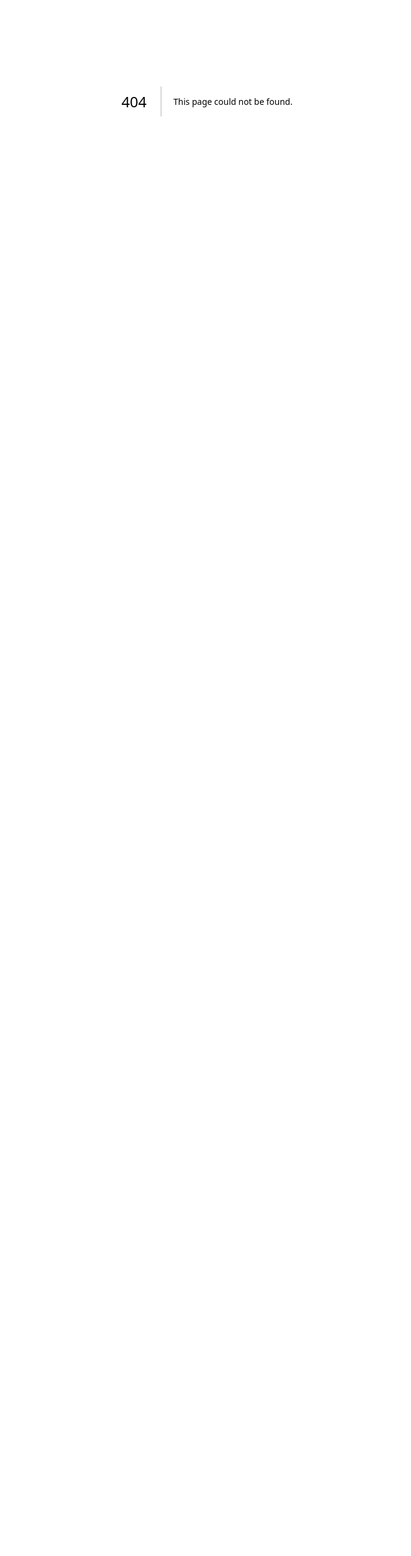
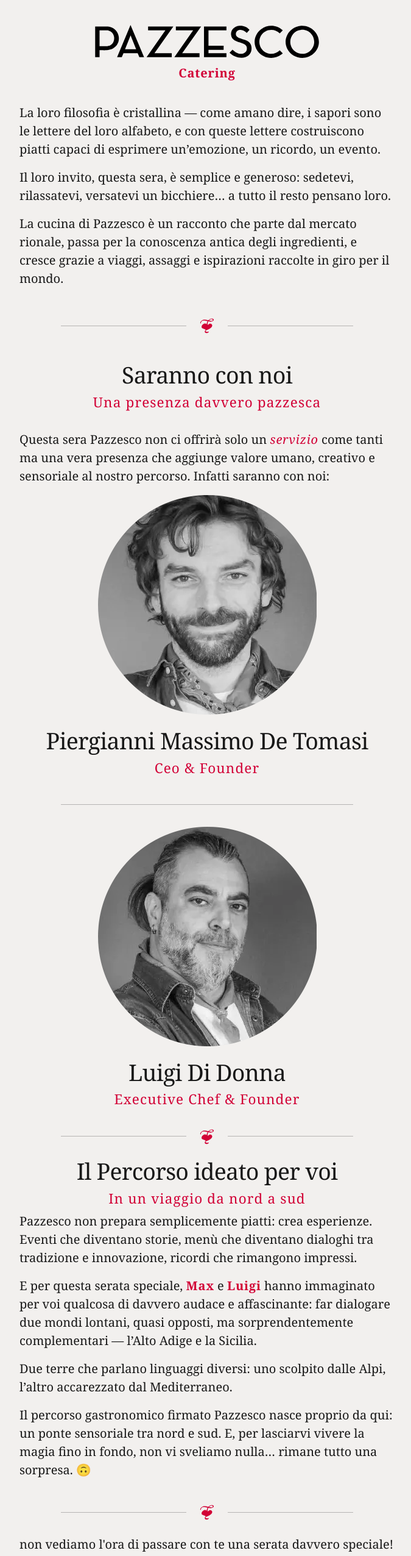
Before and after one commit to Malpensanet/evento, a Next.js app: page /pazzesco in a window 1280 px wide. Before the commit this address had no page. Shown: the part 234-2786 px from the top of the page at 61% size, without its empty margins (300-975 px from the left). Before the commit the page ends 800 px from the top, so only its background shows below. Built offline with nearby package versions, Linux system fonts and the light colour scheme; a web font is replaced by a local one.

Commit message:
Pazzesco

```diff
--- /dev/null
+++ b/src/app/pazzesco/page.tsx
@@ -0,0 +1,179 @@
+"use client";
+
+import { Suspense } from "react";
+import useGuestData from "@/hooks/use-guest-name";
+import Heading from "@/componets/heading";
+import Paragraph from "@/componets/paragraph";
+import Spacer from "@/componets/spacer";
+import Image from "next/image";
+import Container from "@/componets/container";
+
+// Main component that uses the hook
+const PazzescoContent = () => {
+  const { guest, isReady } = useGuestData();
+
+  // Show loading state while data is being fetched
+  if (!isReady) {
+    return (
+      <>
+        <Spacer size={40} />
+        <Paragraph>Caricamento...</Paragraph>
+      </>
+    );
+  }
+
+  const name = guest.name
+    ? guest.name.charAt(0).toUpperCase() + guest.name.slice(1).toLowerCase()
+    : undefined;
+
+  return (
+    <>
+      <Spacer size={40} />
+      <section>
+        <Paragraph>Gentile {name ? name : "Ospite"},</Paragraph>
+        <Paragraph>
+          questa sera avremo il piacere di collaborare con{" "}
+          <strong>Pazzesco Catering</strong>, un laboratorio vivo di creatività,
+          sapori e intuizioni.
+        </Paragraph>
+        <Spacer size={24} line point />
+        <Spacer size={16} />
+        <Container>
+          <div className="centered">
+            <a
+              href="https://pazzesco.catering"
+              hrefLang="it"
+              rel="nofollow noopener noreferrer"
+              target="_blank"
+              aria-label="Visita il sito di Pazzesco Catering"
+            >
+              <Image
+                src="/pazzesco-logo.svg"
+                width={380}
+                height={80}
+                alt="Logo di Pazzasco Catersing"
+                priority
+              />
+            </a>
+          </div>
+          <div className="centered">
+            <span className="subtitleItem">
+              <strong>Catering</strong>
+            </span>
+          </div>
+        </Container>
+        <Spacer size={40} />
+        <Paragraph>
+          La loro filosofia è cristallina — come amano dire, i sapori sono le
+          lettere del loro alfabeto, e con queste lettere costruiscono piatti
+          capaci di esprimere un’emozione, un ricordo, un evento.
+        </Paragraph>
+        <Paragraph>
+          Il loro invito, questa sera, è semplice e generoso: sedetevi,
+          rilassatevi, versatevi un bicchiere… a tutto il resto pensano loro.
+        </Paragraph>
+        <Paragraph>
+          La cucina di Pazzesco è un racconto che parte dal mercato rionale,
+          passa per la conoscenza antica degli ingredienti, e cresce grazie a
+          viaggi, assaggi e ispirazioni raccolte in giro per il mondo.
+        </Paragraph>
+      </section>
+      <section>
+        <Spacer size={32} line point />
+        <Spacer size={16} />
+        <Heading component="h2">Saranno con noi</Heading>
+        <Heading component="h3">Una presenza davvero pazzesca</Heading>
+        <Spacer size={24} />
+        <Paragraph>
+          Questa sera Pazzesco non ci offrirà solo un <em>servizio</em> come
+          tanti ma una vera presenza che aggiunge valore umano, creativo e
+          sensoriale al nostro percorso. Infatti saranno con noi:
+        </Paragraph>
+        <Container>
+          <div className="centered">
+            <Image
+              src="/piergianni-de-tomasi.webp"
+              alt="Foto di Piergianni Massimo De Tomasi"
+              height={360}
+              width={360}
+              loading="lazy"
+            />
+          </div>
+        </Container>
+        <Spacer size={24} />
+        <Heading component="h2">Piergianni Massimo De Tomasi</Heading>
+        <Heading component="h3">Ceo & Founder</Heading>
+        <Spacer line size={48} />
+        <Container>
+          <div className="centered">
+            <Image
+              src="/luigi-di-donna.webp"
+              alt="Foto di Luigi di Donna"
+              height={360}
+              width={360}
+              loading="lazy"
+            />
+          </div>
+        </Container>
+        <Spacer size={24} />
+        <Heading component="h2">Luigi Di Donna</Heading>
+        <Heading component="h3">Executive Chef & Founder</Heading>
+      </section>
+      <section>
+        <Spacer line point />
+        <Heading component="h2">Il Percorso ideato per voi</Heading>
+        <Heading component="h3">In un viaggio da nord a sud</Heading>
+      </section>
+      <Paragraph>
+        Pazzesco non prepara semplicemente piatti: crea esperienze. Eventi che
+        diventano storie, menù che diventano dialoghi tra tradizione e
+        innovazione, ricordi che rimangono impressi.
+      </Paragraph>
+
+      <Paragraph>
+        E per questa serata speciale, <strong>Max</strong> e <strong>Luigi</strong> hanno immaginato per voi qualcosa di davvero audace e affascinante: far dialogare due mondi lontani, quasi opposti, ma sorprendentemente complementari — l’Alto Adige e la Sicilia.
+      </Paragraph>
+      <Paragraph>
+        Due terre che parlano linguaggi diversi: uno scolpito dalle Alpi, l’altro accarezzato dal Mediterraneo.
+      </Paragraph>
+      <Paragraph>
+        Il percorso gastronomico firmato Pazzesco nasce proprio da qui: un ponte sensoriale tra nord e sud.
+E, per lasciarvi vivere la magia fino in fondo, non vi sveliamo nulla… rimane tutto una sorpresa. 🙃
+      </Paragraph>
+      <section>
+        <Spacer line point />
+        <DisplayFalse name={name} />
+      </section>
+      <Spacer size={80} />
+    </>
+  );
+};
+
+const DisplayFalse = ({ name = "" }: { name?: string }) => {
+  return (
+    <>
+      <Paragraph>
+        {name && `${name}, `}non vediamo l&apos;ora di passare con te una serata
+        davvero speciale! Ti aspettiamo il <strong>27 novembre</strong>, in via
+        Palmanova 19 a Olgiate Olona, dalle <strong>18:00</strong> alle{" "}
+        <strong>22:00</strong>.
+      </Paragraph>
+    </>
+  );
+};
+
+// Main page component with Suspense boundary
+export default function PazzescoPage() {
+  return (
+    <Suspense
+      fallback={
+        <div>
+          <Spacer size={40} />
+          <Paragraph>Caricamento...</Paragraph>
+        </div>
+      }
+    >
+      <PazzescoContent />
+    </Suspense>
+  );
+}
```
Also changed, not shown: public/luigi-di-donna.webp (added), public/piergianni-de-tomasi.webp (added).
